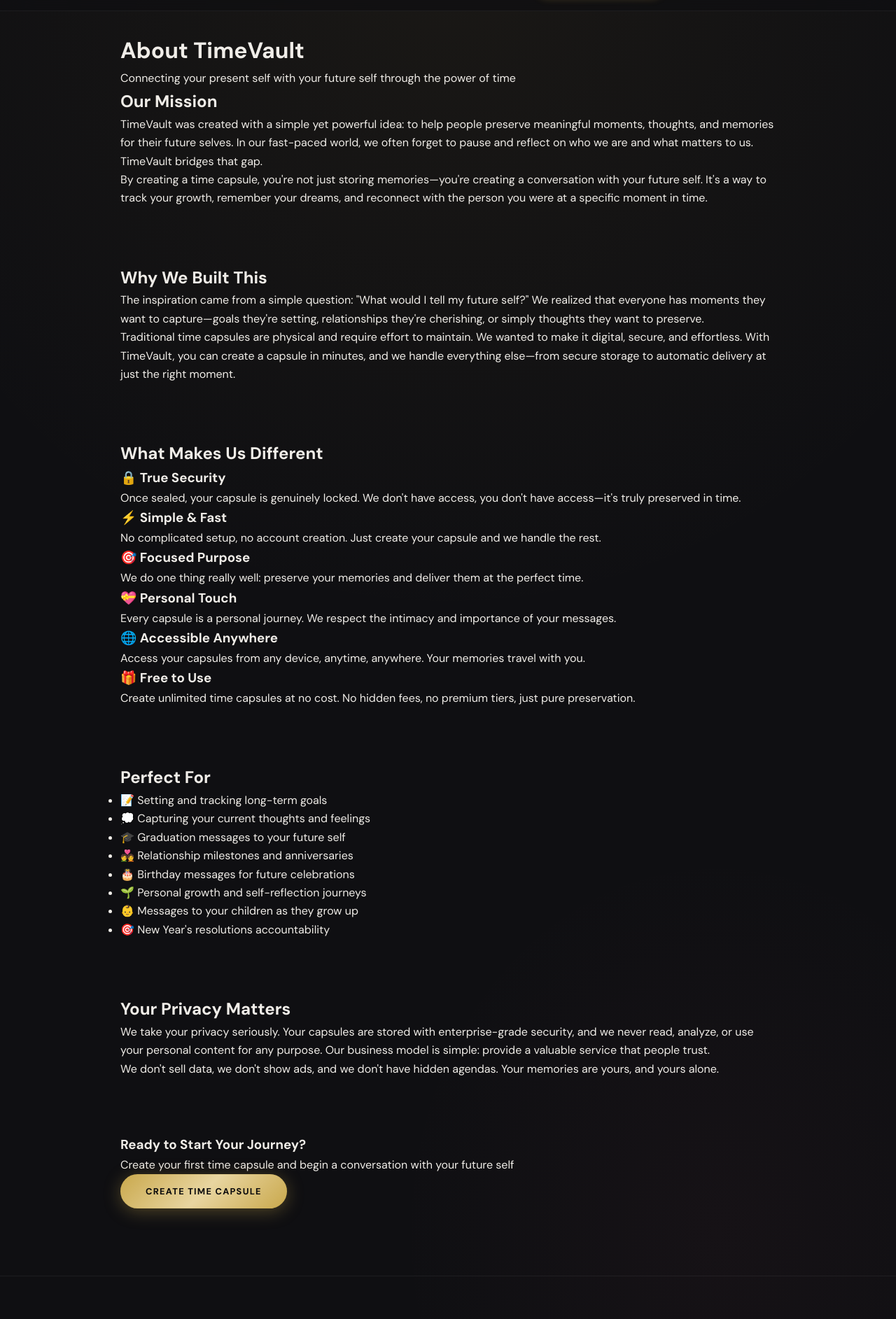
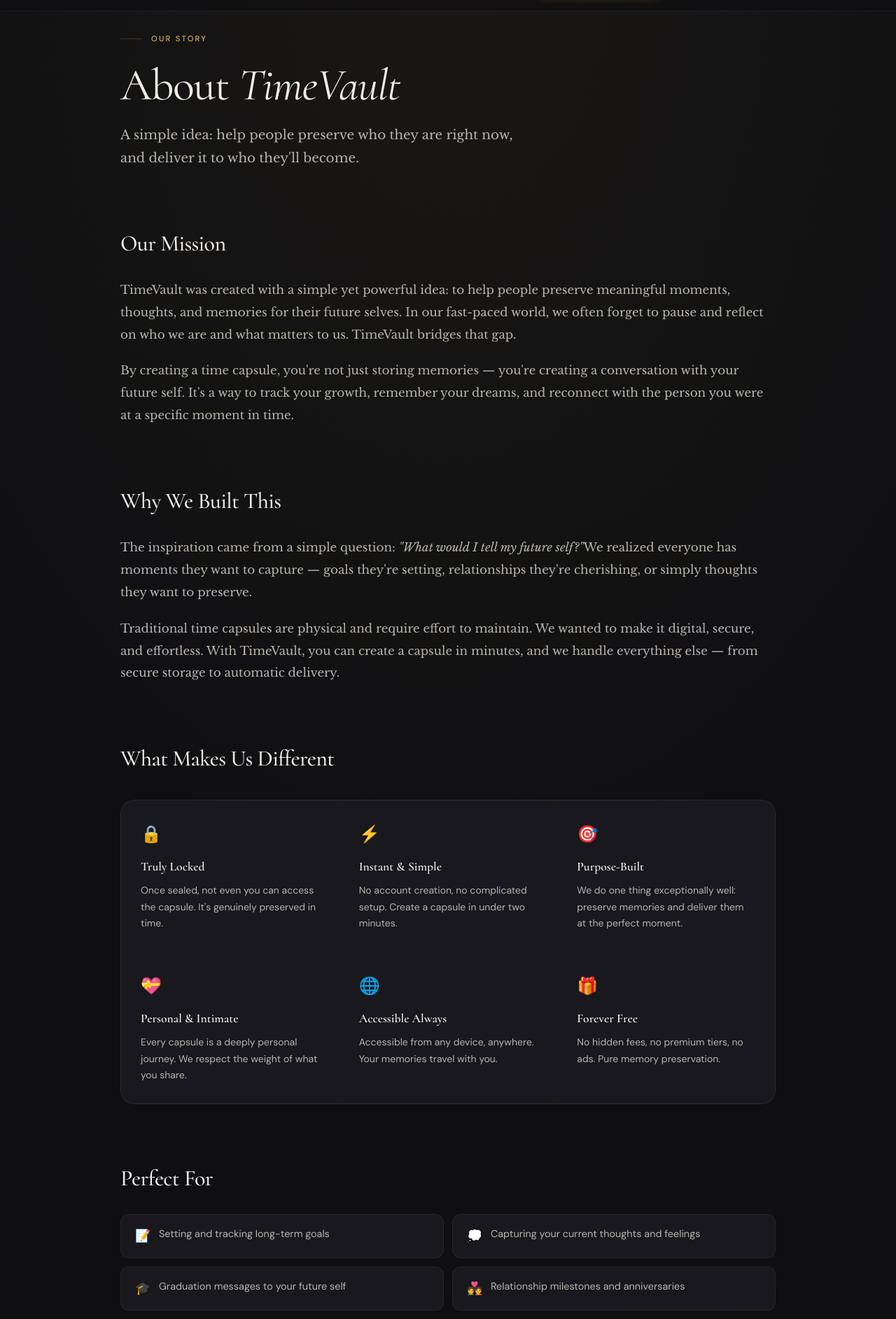
Before and after one commit to ssupshub/TimeVault, a React (Vite) app: page /about in a window 1280 px wide. Shown: the part 66-1951 px from the top of the page at 70% size. Built offline with nearby package versions, Linux system fonts and the light colour scheme; no server answers.

Commit message:
feat: redesign About page — diff tile grid, use-case grid, premium CTA band

```diff
--- a/src/pages/AboutPage.tsx
+++ b/src/pages/AboutPage.tsx
@@ -1,108 +1,115 @@
 import { Link } from 'react-router-dom';
 
 function AboutPage() {
+  const scrollTop = () => window.scrollTo({ top: 0, behavior: 'smooth' });
+
+  const differences = [
+    { icon: '🔒', title: 'Truly Locked', body: 'Once sealed, not even you can access the capsule. It\'s genuinely preserved in time.' },
+    { icon: '⚡', title: 'Instant & Simple', body: 'No account creation, no complicated setup. Create a capsule in under two minutes.' },
+    { icon: '🎯', title: 'Purpose-Built', body: 'We do one thing exceptionally well: preserve memories and deliver them at the perfect moment.' },
+    { icon: '💝', title: 'Personal & Intimate', body: 'Every capsule is a deeply personal journey. We respect the weight of what you share.' },
+    { icon: '🌐', title: 'Accessible Always', body: 'Accessible from any device, anywhere. Your memories travel with you.' },
+    { icon: '🎁', title: 'Forever Free', body: 'No hidden fees, no premium tiers, no ads. Pure memory preservation.' },
+  ];
+
+  const useCases = [
+    { emoji: '📝', text: 'Setting and tracking long-term goals' },
+    { emoji: '💭', text: 'Capturing your current thoughts and feelings' },
+    { emoji: '🎓', text: 'Graduation messages to your future self' },
+    { emoji: '💑', text: 'Relationship milestones and anniversaries' },
+    { emoji: '🎂', text: 'Birthday messages for future celebrations' },
+    { emoji: '🌱', text: 'Personal growth and self-reflection' },
+    { emoji: '👶', text: 'Messages to your children as they grow' },
+    { emoji: '🎯', text: 'New Year\'s resolution accountability' },
+  ];
+
   return (
     <div className="about-page">
-      <div className="about-hero">
-        <h1>About TimeVault</h1>
-        <p className="about-subtitle">
-          Connecting your present self with your future self through the power of time
+      <div className="page-eyebrow">
+        <span className="page-eyebrow-line" />
+        <span className="page-eyebrow-text">Our Story</span>
+      </div>
+      <h1 className="page-title">About <em>TimeVault</em></h1>
+      <p className="page-intro">
+        A simple idea: help people preserve who they are right now,
+        and deliver it to who they'll become.
+      </p>
+
+      <div className="about-section">
+        <h2 className="about-section-title">Our Mission</h2>
+        <p className="about-section-body">
+          TimeVault was created with a simple yet powerful idea: to help people preserve meaningful
+          moments, thoughts, and memories for their future selves. In our fast-paced world, we often
+          forget to pause and reflect on who we are and what matters to us. TimeVault bridges that gap.
+        </p>
+        <p className="about-section-body">
+          By creating a time capsule, you're not just storing memories — you're creating a conversation
+          with your future self. It's a way to track your growth, remember your dreams, and reconnect
+          with the person you were at a specific moment in time.
         </p>
       </div>
 
-      <div className="about-content">
-        <section className="about-section">
-          <h2>Our Mission</h2>
-          <p>
-            TimeVault was created with a simple yet powerful idea: to help people preserve meaningful moments,
-            thoughts, and memories for their future selves. In our fast-paced world, we often forget to pause
-            and reflect on who we are and what matters to us. TimeVault bridges that gap.
+      <div className="about-section">
+        <h2 className="about-section-title">Why We Built This</h2>
+        <p className="about-section-body">
+          The inspiration came from a simple question: <em>"What would I tell my future self?"</em>
+          We realized everyone has moments they want to capture — goals they're setting, relationships
+          they're cherishing, or simply thoughts they want to preserve.
         </p>
-          <p>
-            By creating a time capsule, you're not just storing memories—you're creating a conversation with
-            your future self. It's a way to track your growth, remember your dreams, and reconnect with the
-            person you were at a specific moment in time.
+        <p className="about-section-body">
+          Traditional time capsules are physical and require effort to maintain. We wanted to make it
+          digital, secure, and effortless. With TimeVault, you can create a capsule in minutes, and
+          we handle everything else — from secure storage to automatic delivery.
         </p>
-        </section>
+      </div>
 
-        <section className="about-section">
-          <h2>Why We Built This</h2>
-          <p>
-            The inspiration came from a simple question: "What would I tell my future self?" We realized that
-            everyone has moments they want to capture—goals they're setting, relationships they're cherishing,
-            or simply thoughts they want to preserve.
-          </p>
-          <p>
-            Traditional time capsules are physical and require effort to maintain. We wanted to make it digital,
-            secure, and effortless. With TimeVault, you can create a capsule in minutes, and we handle everything
-            else—from secure storage to automatic delivery at just the right moment.
-          </p>
-        </section>
-
-        <section className="about-section">
-          <h2>What Makes Us Different</h2>
-          <div className="difference-grid">
-            <div className="difference-item">
-              <h3>🔒 True Security</h3>
-              <p>Once sealed, your capsule is genuinely locked. We don't have access, you don't have access—it's truly preserved in time.</p>
+      <div className="about-section">
+        <h2 className="about-section-title">What Makes Us Different</h2>
+        <div className="diff-grid">
+          {differences.map(({ icon, title, body }) => (
+            <div key={title} className="diff-tile">
+              <div className="diff-tile-icon">{icon}</div>
+              <div className="diff-tile-title">{title}</div>
+              <p className="diff-tile-body">{body}</p>
             </div>
-            <div className="difference-item">
-              <h3>⚡ Simple & Fast</h3>
-              <p>No complicated setup, no account creation. Just create your capsule and we handle the rest.</p>
-            </div>
-            <div className="difference-item">
-              <h3>🎯 Focused Purpose</h3>
-              <p>We do one thing really well: preserve your memories and deliver them at the perfect time.</p>
-            </div>
-            <div className="difference-item">
-              <h3>💝 Personal Touch</h3>
-              <p>Every capsule is a personal journey. We respect the intimacy and importance of your messages.</p>
-            </div>
-            <div className="difference-item">
-              <h3>🌐 Accessible Anywhere</h3>
-              <p>Access your capsules from any device, anytime, anywhere. Your memories travel with you.</p>
-            </div>
-            <div className="difference-item">
-              <h3>🎁 Free to Use</h3>
-              <p>Create unlimited time capsules at no cost. No hidden fees, no premium tiers, just pure preservation.</p>
+          ))}
         </div>
       </div>
-        </section>
 
-        <section className="about-section">
-          <h2>Perfect For</h2>
-          <ul className="use-cases-list">
-            <li>📝 Setting and tracking long-term goals</li>
-            <li>💭 Capturing your current thoughts and feelings</li>
-            <li>🎓 Graduation messages to your future self</li>
-            <li>💑 Relationship milestones and anniversaries</li>
-            <li>🎂 Birthday messages for future celebrations</li>
-            <li>🌱 Personal growth and self-reflection journeys</li>
-            <li>👶 Messages to your children as they grow up</li>
-            <li>🎯 New Year's resolutions accountability</li>
-          </ul>
-        </section>
+      <div className="about-section">
+        <h2 className="about-section-title">Perfect For</h2>
+        <div className="use-cases-grid">
+          {useCases.map(({ emoji, text }) => (
+            <div key={text} className="use-case-item">
+              <span className="use-case-emoji">{emoji}</span>
+              <span>{text}</span>
+            </div>
+          ))}
+        </div>
+      </div>
 
-        <section className="about-section privacy-section">
-          <h2>Your Privacy Matters</h2>
-          <p>
-            We take your privacy seriously. Your capsules are stored with enterprise-grade security, and we
-            never read, analyze, or use your personal content for any purpose. Our business model is simple:
-            provide a valuable service that people trust.
+      <div className="about-section">
+        <h2 className="about-section-title">Your Privacy Matters</h2>
+        <p className="about-section-body">
+          We take your privacy seriously. Your capsules are stored with enterprise-grade security,
+          and we never read, analyze, or use your personal content for any purpose. Our model is
+          simple: provide a service people trust.
         </p>
-          <p>
-            We don't sell data, we don't show ads, and we don't have hidden agendas. Your memories are yours,
-            and yours alone.
+        <p className="about-section-body">
+          We don't sell data, we don't show ads, and we have no hidden agendas. Your memories are
+          yours, and yours alone.
         </p>
-        </section>
+      </div>
 
-        <div className="about-cta">
-          <h3>Ready to Start Your Journey?</h3>
-          <p>Create your first time capsule and begin a conversation with your future self</p>
-          <Link to="/create" className="btn btn-primary" onClick={() => window.scrollTo({ top: 0, behavior: 'smooth' })}>
-            Create Time Capsule
+      <div className="cta-band">
+        <h3 className="cta-band-title">Ready to start your journey?</h3>
+        <p className="cta-band-body">
+          Create your first time capsule and begin a conversation with your future self.
+        </p>
+        <Link to="/create" className="btn-primary" onClick={scrollTop}>
+          <span>✦</span>
+          <span>Create Time Capsule</span>
         </Link>
-        </div>
       </div>
     </div>
   );
```
Lines whose indentation alone changed are shown as unchanged.
